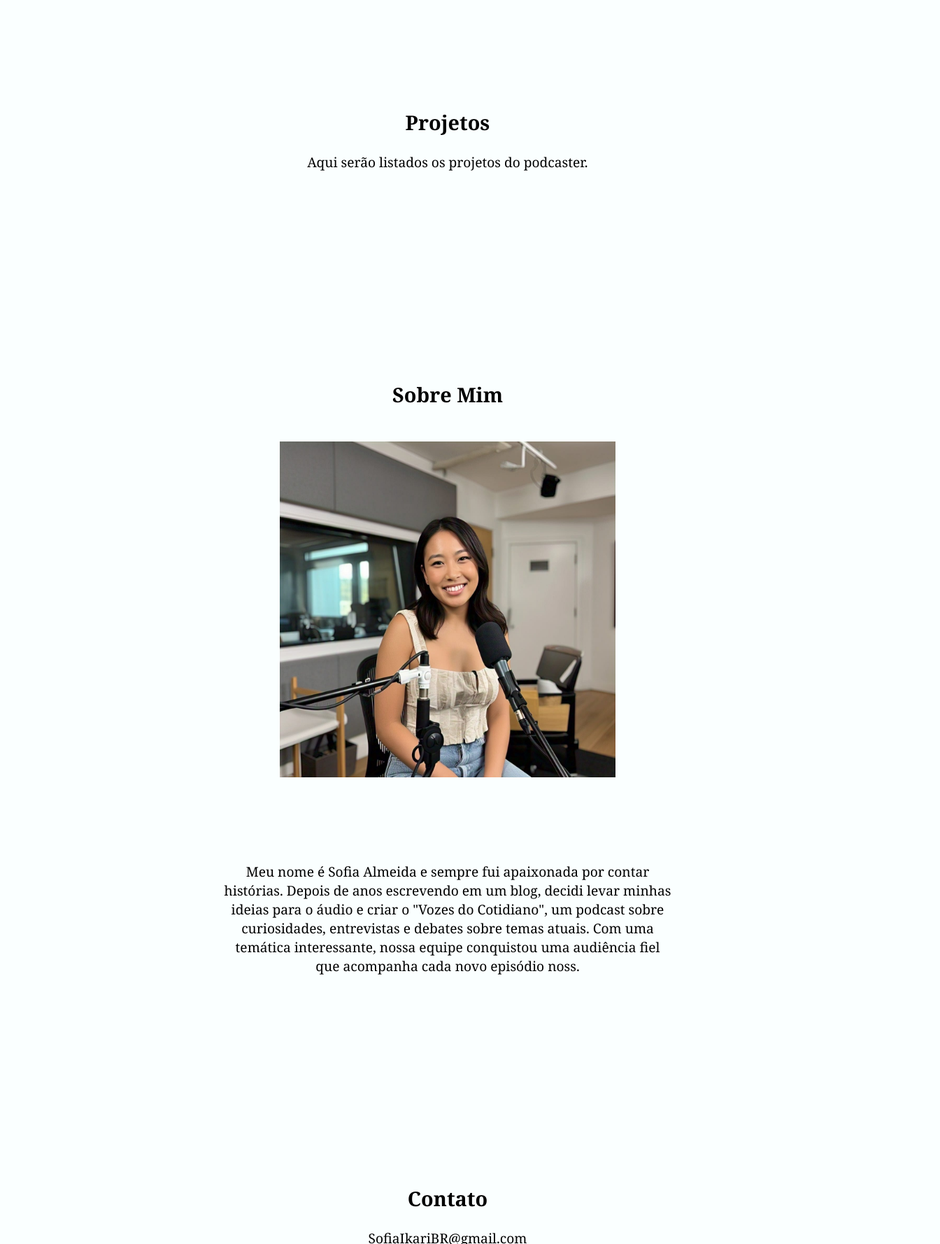
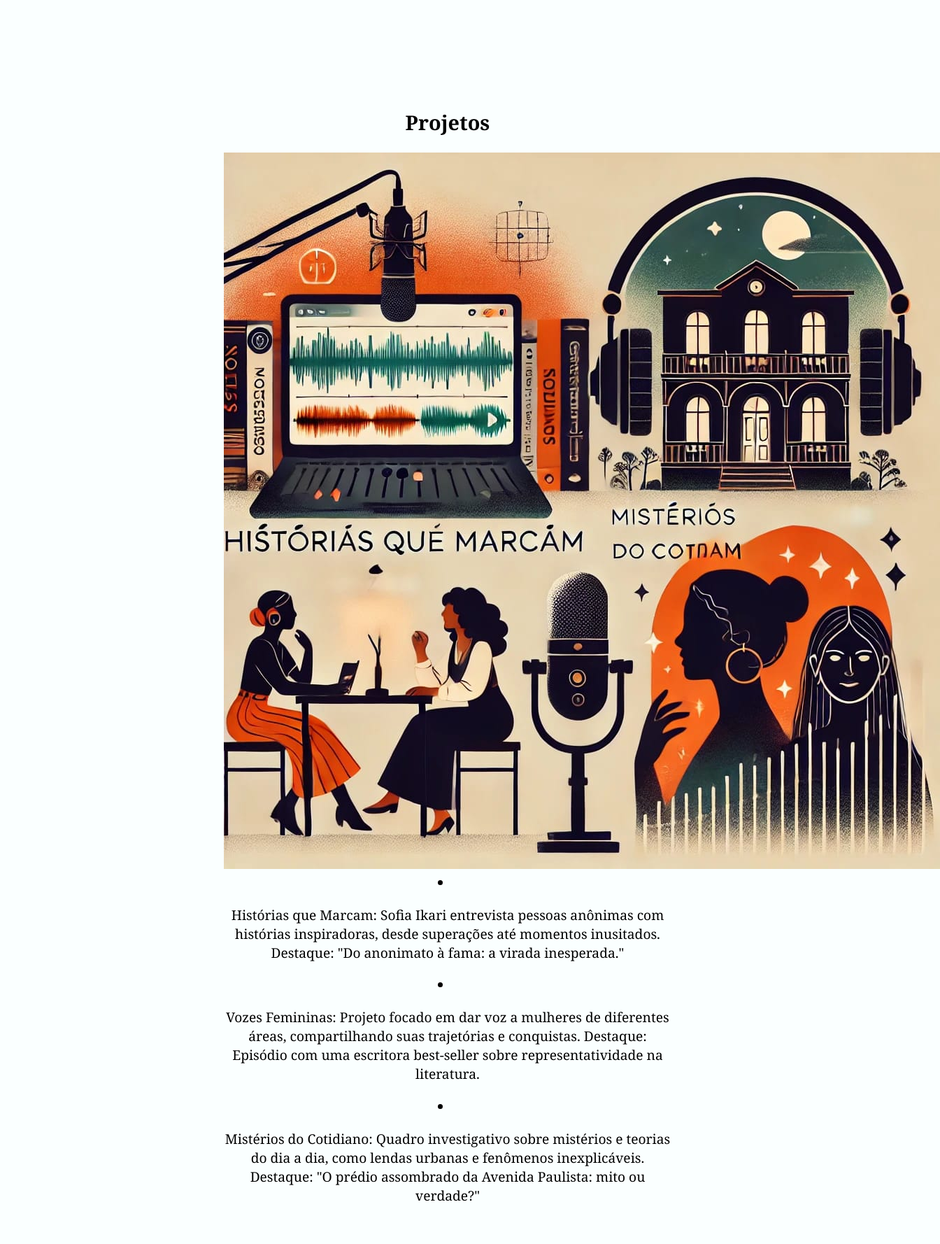
Before and after one commit to liviavitoriaozorio/Portfolio, a plain HTML site: page index.html in a window 1280 px wide. Shown: the part 1022-2800 px from the top of the page at 70% size, 1344 px wide, since content can reach past the window. Drawn offline with Linux system fonts and the light colour scheme.

Commit message:
Update index.html

```diff
--- a/index.html
+++ b/index.html
@@ -21,7 +21,7 @@
 
     <section id="home">
         <h1 >Bem-vindo ao meu Portfólio!</h1>
-        <p>O podcast nacional com os melhores episódios, colaborações com outros criadores e celebridades reconhecidas. Contando com projetos especiais pensados exclusivamente para o público geral de diversas idades, mostrando sua versatilidade no mundo dos interesses  da comunicação digital.</p>
+        <p>"Vozes do Cotidiano", o podcast nacional com os melhores episódios, colaborações com outros criadores e celebridades reconhecidas. Contando com projetos especiais pensados para o público geral de diversas idades, mostrando sua versatilidade no mundo dos interesses  da comunicação digital.</p>
     </section>
     <section class="scroll-mouse" id="scroll-mouse-img">
             <ul class="imagens-lista js-tabmenu">
@@ -45,18 +45,26 @@
     </section>
     <section id="projetos">
         <h2>Projetos</h2>
-        <p>Aqui serão listados os projetos do podcaster.</p>
+        <img class="projeto-img" src="img/projeto.jpeg">
+        <li>
+        <p>Histórias que Marcam: Sofia Ikari entrevista pessoas anônimas com histórias inspiradoras, desde superações até momentos inusitados. Destaque: "Do anonimato à fama: a virada inesperada."</p></li>
+
+        <li><p>Vozes Femininas: Projeto focado em dar voz a mulheres de diferentes áreas, compartilhando suas trajetórias e conquistas. Destaque: Episódio com uma escritora best-seller sobre representatividade na literatura.</p></li>
+
+        <li><p>Mistérios do Cotidiano: Quadro investigativo sobre mistérios e teorias do dia a dia, como lendas urbanas e fenômenos inexplicáveis. Destaque: "O prédio assombrado da Avenida Paulista: mito ou verdade?"</p>
+    </li>
     </section>
 
     <section id="sobre">
-        <h2>Sobre Mim</h2>
+        <h2 id="sob">Sobre Mim</h2>
         <img class="sofia-perfil"src="img/sofia8.jpeg" alt="Foto do Podcaster">
-        <p>Meu nome é Sofia Almeida e sempre fui apaixonada por contar histórias. Depois de anos escrevendo em um blog, decidi levar minhas ideias para o áudio e criar o "Vozes do Cotidiano", um podcast sobre curiosidades, entrevistas e debates sobre temas atuais. Com uma temática interessante, nossa equipe conquistou uma audiência fiel que acompanha cada novo episódio noss.
+        <p>Meu nome é Sofia Ikari e sempre fui apaixonada por contar histórias. Depois de anos escrevendo em um blog, decidi levar minhas ideias para o áudio e criar o "Vozes do Cotidiano", um podcast sobre curiosidades, entrevistas e debates sobre temas atuais. Com uma temática interessante, nossa equipe conquistou uma audiência fiel que acompanha cada novo episódio nosso. Nos acompanhe também nas redes sociais!
         </p>
     </section>
 
     <section id="contato">
         <h2>Contato</h2>
+        <p>Instagram: @VozesDoCotidiano</p>
        <p>SofiaIkariBR@gmail.com</p>
        <p>Guarulhos, SP</p>
     </section>
```
